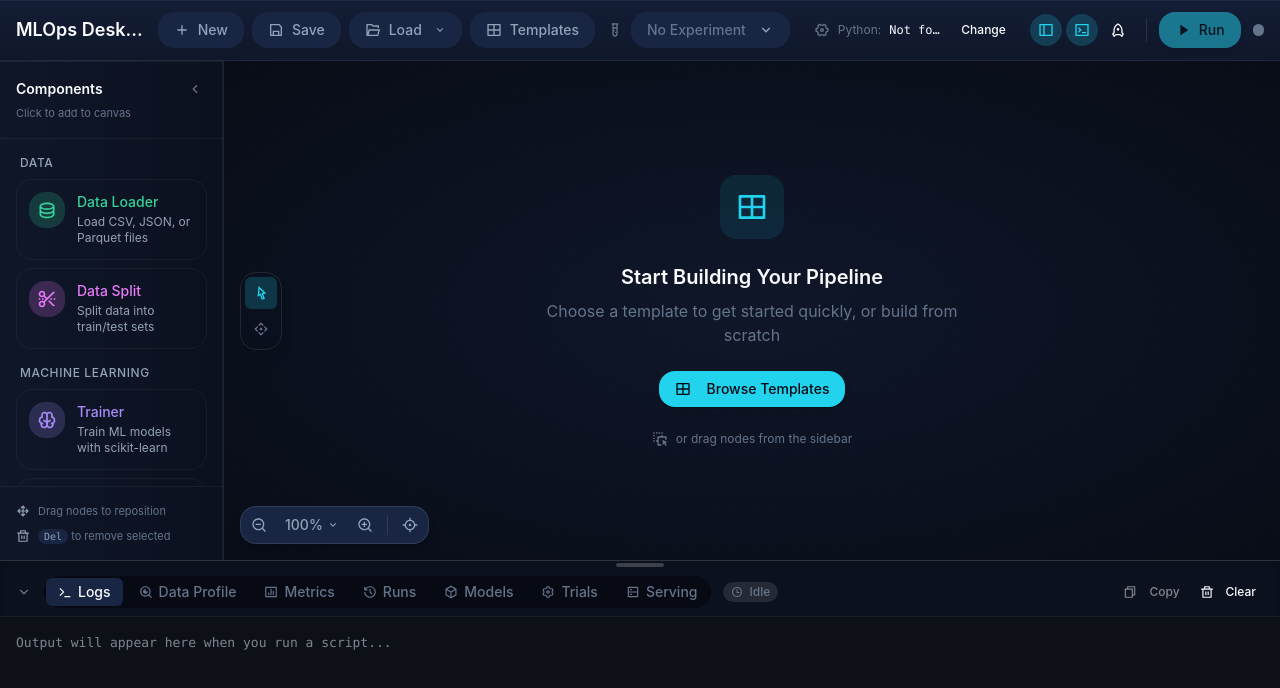
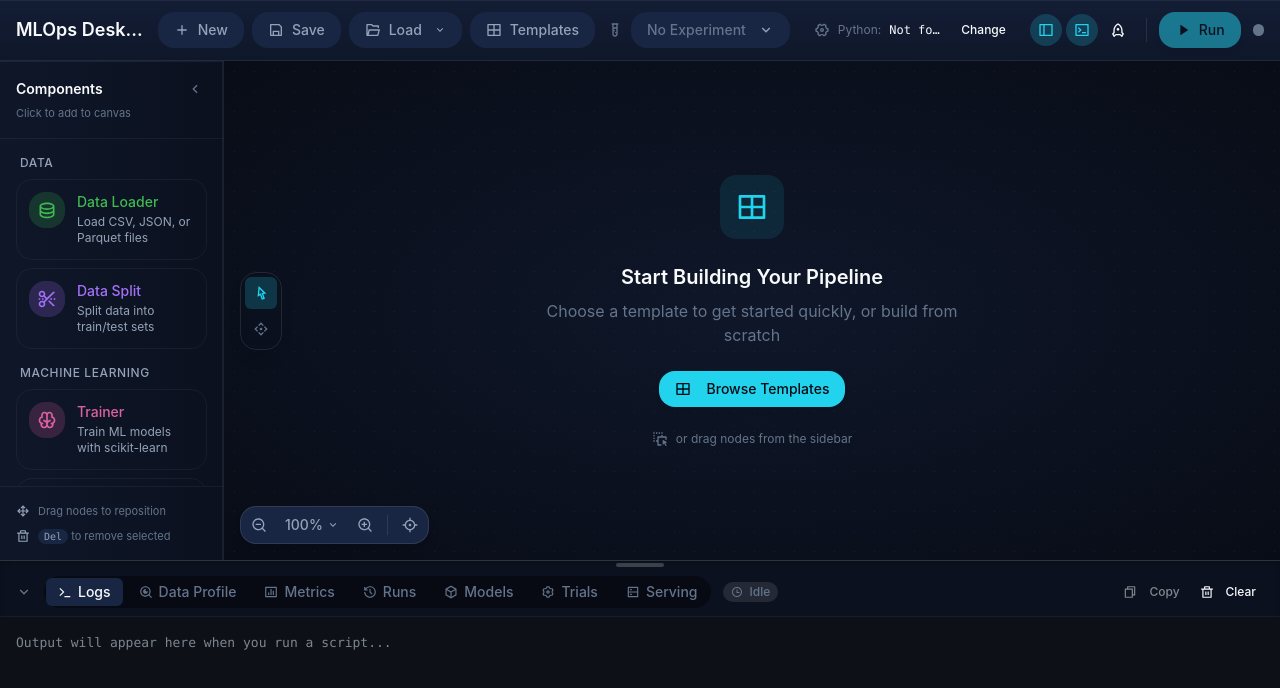
Before and after one commit to babushkai/desktop, a React (Vite) app: page / in a window 1280 px wide. Shown: the top 688 px of the page. Built offline with nearby package versions, Linux system fonts and the light colour scheme.

Commit message:
feat: align node colors between Tailwind config and BaseNode

```diff
--- a/src/components/BaseNode.tsx
+++ b/src/components/BaseNode.tsx
@@ -30,47 +30,48 @@ interface BaseNodeProps {
 }
 
 // Node variant styles with black backgrounds
+// Uses Tailwind classes for text/ring, keeps rgba for shadows (hex colors don't support opacity modifiers)
 const variantStyles: Record<NodeVariant, { bg: string; text: string; glow: string; selectedRing: string; selectedGlow: string }> = {
   dataloader: {
     bg: "bg-[#0d1117]/95",
-    text: "text-[#3fb950]",
+    text: "text-node-dataloader",
     glow: "shadow-[0_0_20px_rgba(63,185,80,0.12)]",
-    selectedRing: "ring-[#3fb950]",
+    selectedRing: "ring-node-dataloader",
     selectedGlow: "shadow-[0_0_30px_rgba(63,185,80,0.35)]",
   },
   datasplit: {
     bg: "bg-[#0d1117]/95",
-    text: "text-[#a371f7]",
+    text: "text-node-datasplit",
     glow: "shadow-[0_0_20px_rgba(163,113,247,0.12)]",
-    selectedRing: "ring-[#a371f7]",
+    selectedRing: "ring-node-datasplit",
     selectedGlow: "shadow-[0_0_30px_rgba(163,113,247,0.35)]",
   },
   trainer: {
     bg: "bg-[#0d1117]/95",
-    text: "text-[#db61a2]",
+    text: "text-node-trainer",
     glow: "shadow-[0_0_20px_rgba(219,97,162,0.12)]",
-    selectedRing: "ring-[#db61a2]",
+    selectedRing: "ring-node-trainer",
     selectedGlow: "shadow-[0_0_30px_rgba(219,97,162,0.35)]",
   },
   evaluator: {
     bg: "bg-[#0d1117]/95",
-    text: "text-[#f0883e]",
+    text: "text-node-evaluator",
     glow: "shadow-[0_0_20px_rgba(240,136,62,0.12)]",
-    selectedRing: "ring-[#f0883e]",
+    selectedRing: "ring-node-evaluator",
     selectedGlow: "shadow-[0_0_30px_rgba(240,136,62,0.35)]",
   },
   exporter: {
     bg: "bg-[#0d1117]/95",
-    text: "text-[#79c0ff]",
+    text: "text-node-exporter",
     glow: "shadow-[0_0_20px_rgba(121,192,255,0.12)]",
-    selectedRing: "ring-[#79c0ff]",
+    selectedRing: "ring-node-exporter",
     selectedGlow: "shadow-[0_0_30px_rgba(121,192,255,0.35)]",
   },
   script: {
     bg: "bg-[#0d1117]/95",
-    text: "text-[#58a6ff]",
+    text: "text-node-script",
     glow: "shadow-[0_0_20px_rgba(88,166,255,0.12)]",
-    selectedRing: "ring-[#58a6ff]",
+    selectedRing: "ring-node-script",
     selectedGlow: "shadow-[0_0_30px_rgba(88,166,255,0.35)]",
   },
 };
--- a/tailwind.config.js
+++ b/tailwind.config.js
@@ -40,14 +40,14 @@ export default {
           warning: "#fbbf24",
           running: "#fbbf24",
         },
-        // Node type colors
+        // Node type colors (GitHub Dark theme)
         node: {
-          dataloader: "#34d399",
-          datasplit: "#e879f9",
-          trainer: "#a78bfa",
-          evaluator: "#fb923c",
-          exporter: "#2dd4bf",
-          script: "#38bdf8",
+          dataloader: "#3fb950",  // GitHub green
+          datasplit: "#a371f7",   // GitHub purple
+          trainer: "#db61a2",     // GitHub pink
+          evaluator: "#f0883e",   // GitHub orange
+          exporter: "#79c0ff",    // GitHub light blue
+          script: "#58a6ff",      // GitHub blue
         },
       },
       borderRadius: {
```
